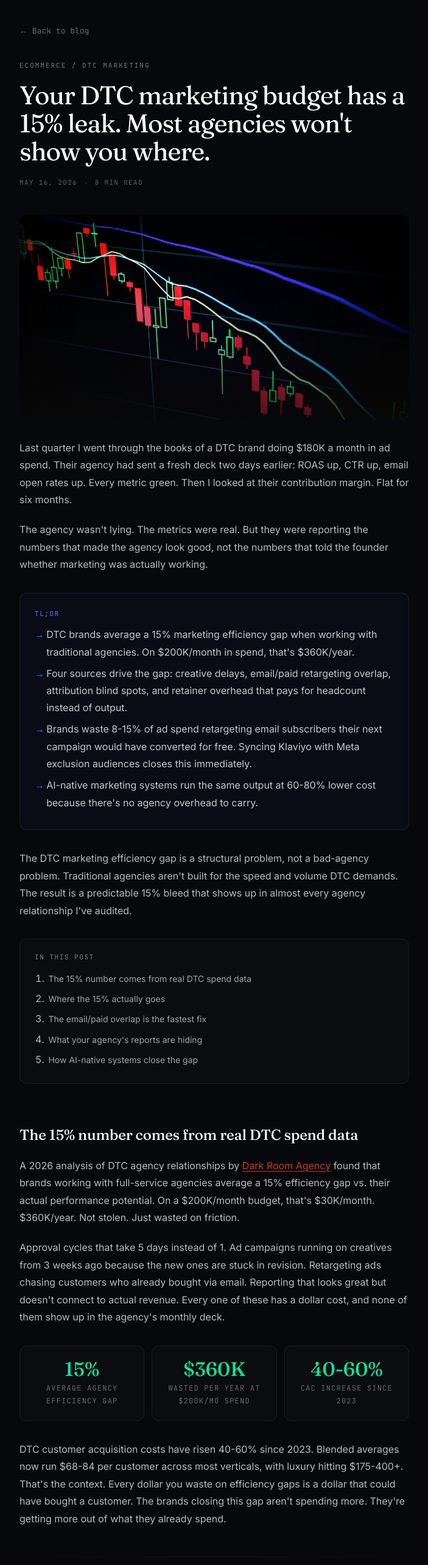
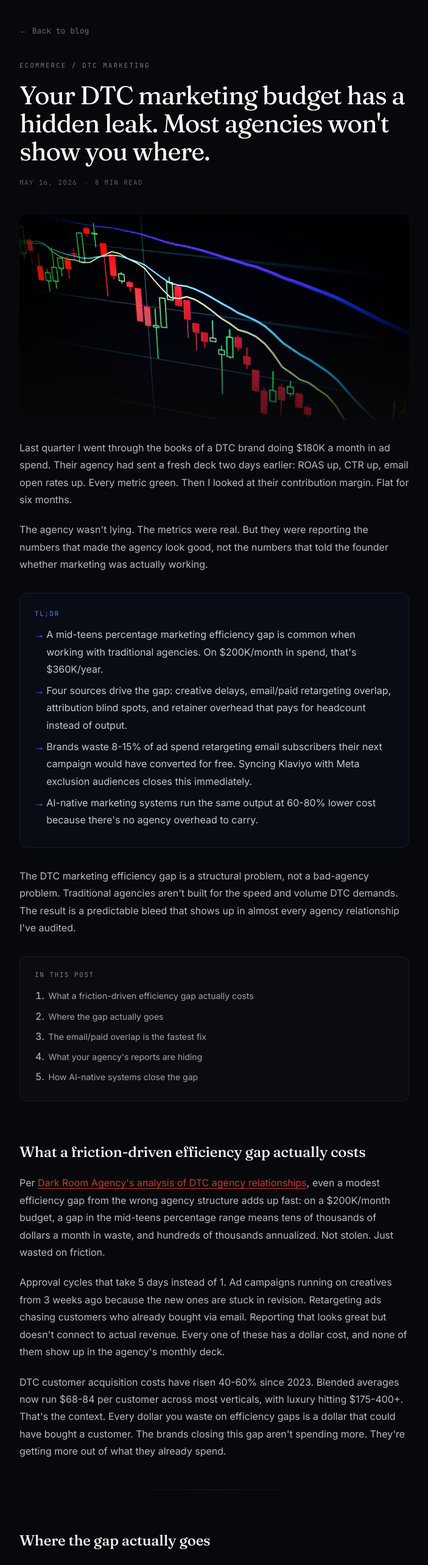
Before and after one commit to dustyboy-23/ventiscale-site, a Next.js app: page /blog/dtc-marketing-agency-efficiency-gap in a window 1280 px wide. Shown: the part 140-2706 px from the top of the page at 61% size, without its empty margins (288-991 px from the left). Built offline with nearby package versions, Linux system fonts and the light colour scheme; no server answers.

Commit message:
Blog sweep: remove unsourced stats (batch 7)

```diff
--- a/app/(marketing)/blog/dtc-marketing-agency-efficiency-gap/page.tsx
+++ b/app/(marketing)/blog/dtc-marketing-agency-efficiency-gap/page.tsx
@@ -5,14 +5,14 @@ import { BlogAuthorBio } from "@/components/marketing/blog-author-bio";
 
 export const metadata = {
   title:
-    "Your DTC marketing budget has a 15% leak. Most agencies won't show you where. | Venti Scale",
+    "Your DTC marketing budget has a hidden leak. Most agencies won't show you where. | Venti Scale",
   description:
-    "A 15% efficiency gap on $200K/month in DTC marketing spend costs $360K/year. Here's exactly where the money goes and how to close it.",
+    "A mid-teens percentage efficiency gap on $200K/month in DTC marketing spend costs hundreds of thousands a year. Here's exactly where the money goes and how to close it.",
   openGraph: {
     title:
-      "Your DTC marketing budget has a 15% leak. Most agencies won't show you where.",
+      "Your DTC marketing budget has a hidden leak. Most agencies won't show you where.",
     description:
-      "A 15% efficiency gap on $200K/month in DTC marketing spend costs $360K/year. Here's exactly where the money goes and how to close it.",
+      "A mid-teens percentage efficiency gap on $200K/month in DTC marketing spend costs hundreds of thousands a year. Here's exactly where the money goes and how to close it.",
     url: "https://www.ventiscale.com/blog/dtc-marketing-agency-efficiency-gap",
     type: "article",
     images: [
@@ -27,18 +27,18 @@ export const metadata = {
   twitter: {
     card: "summary_large_image" as const,
     title:
-      "Your DTC marketing budget has a 15% leak. Most agencies won't show you where.",
+      "Your DTC marketing budget has a hidden leak. Most agencies won't show you where.",
     description:
-      "A 15% efficiency gap on $200K/month in DTC marketing spend costs $360K/year. Here's exactly where the money goes and how to close it.",
+      "A mid-teens percentage efficiency gap on $200K/month in DTC marketing spend costs hundreds of thousands a year. Here's exactly where the money goes and how to close it.",
     images: ["https://www.ventiscale.com/blog/dtc-efficiency-gap.jpg"],
   },
 };
 
 const SLUG = "dtc-marketing-agency-efficiency-gap";
 const TITLE =
-  "Your DTC marketing budget has a 15% leak. Most agencies won't show you where.";
+  "Your DTC marketing budget has a hidden leak. Most agencies won't show you where.";
 const DESCRIPTION =
-  "A 15% efficiency gap on $200K/month in DTC marketing spend costs $360K/year. Here's exactly where the money goes and how to close it.";
+  "A mid-teens percentage efficiency gap on $200K/month in DTC marketing spend costs hundreds of thousands a year. Here's exactly where the money goes and how to close it.";
 const DATE = "2026-05-16";
 const IMAGE = "/blog/dtc-efficiency-gap.jpg";
 const IMAGE_URL = `https://www.ventiscale.com${IMAGE}`;
@@ -46,7 +46,7 @@ const IMAGE_URL = `https://www.ventiscale.com${IMAGE}`;
 const FAQ_DATA = [
   {
     q: "What is the typical marketing efficiency gap for DTC brands working with agencies?",
-    a: "DTC brands working with traditional agencies average a 15% efficiency gap on their marketing spend, according to a 2026 analysis by Dark Room Agency. On a $200K/month budget, that's $360K/year in wasted spend through creative delays, retargeting overlap, and attribution gaps.",
+    a: "DTC brands working with traditional agencies commonly lose a mid-teens percentage of their marketing spend to friction, per Dark Room Agency's analysis of DTC agency relationships. On a $200K/month budget, even a 15% gap works out to $360K/year in wasted spend through creative delays, retargeting overlap, and attribution gaps.",
   },
   {
     q: "Why do DTC brands waste ad spend retargeting their own email subscribers?",
@@ -154,8 +154,8 @@ export default async function Post() {
         <div className="mt-8 mb-10">
           <Eyebrow>ECOMMERCE / DTC MARKETING</Eyebrow>
           <h1 className="font-display text-[32px] lg:text-[42px] leading-[1.1] tracking-[-0.02em] text-white mt-4 mb-4">
-            Your DTC marketing budget has a 15% leak. Most agencies won&apos;t
-            show you where.
+            Your DTC marketing budget has a hidden leak. Most agencies
+            won&apos;t show you where.
           </h1>
           <div className="flex items-center gap-3">
             <span className="font-mono text-[11px] tracking-[0.12em] uppercase text-white/35">
@@ -192,7 +192,7 @@ export default async function Post() {
             <div className="callout-label">TL;DR</div>
             <ul>
               <li>
-                DTC brands average a 15% marketing efficiency gap when working
+                A mid-teens percentage marketing efficiency gap is common when working
                 with traditional agencies. On $200K/month in spend, that&apos;s
                 $360K/year.
               </li>
@@ -216,7 +216,7 @@ export default async function Post() {
           <p>
             The DTC marketing efficiency gap is a structural problem, not a
             bad-agency problem. Traditional agencies aren&apos;t built for the
-            speed and volume DTC demands. The result is a predictable 15% bleed
+            speed and volume DTC demands. The result is a predictable bleed
             that shows up in almost every agency relationship I&apos;ve audited.
           </p>
 
@@ -225,11 +225,11 @@ export default async function Post() {
             <ol>
               <li>
                 <a href="#the-15-percent">
-                  The 15% number comes from real DTC spend data
+                  What a friction-driven efficiency gap actually costs
                 </a>
               </li>
               <li>
-                <a href="#where-money-leaks">Where the 15% actually goes</a>
+                <a href="#where-money-leaks">Where the gap actually goes</a>
               </li>
               <li>
                 <a href="#email-paid-overlap">
@@ -250,21 +250,22 @@ export default async function Post() {
           </div>
 
           <h2 id="the-15-percent">
-            The 15% number comes from real DTC spend data
+            What a friction-driven efficiency gap actually costs
           </h2>
           <p>
-            A 2026 analysis of DTC agency relationships by{" "}
+            Per{" "}
             <a
               href="https://www.darkroomagency.com/observatory/best-dtc-marketing-agency-2026"
               target="_blank"
               rel="noopener noreferrer"
             >
-              Dark Room Agency
-            </a>{" "}
-            found that brands working with full-service agencies average a 15%
-            efficiency gap vs. their actual performance potential. On a
-            $200K/month budget, that&apos;s $30K/month. $360K/year. Not
-            stolen. Just wasted on friction.
+              Dark Room Agency&apos;s analysis of DTC agency relationships
+            </a>
+            , even a modest efficiency gap from the wrong agency structure adds
+            up fast: on a $200K/month budget, a gap in the mid-teens percentage
+            range means tens of thousands of dollars a month in waste, and
+            hundreds of thousands annualized. Not stolen. Just wasted on
+            friction.
           </p>
           <p>
             Approval cycles that take 5 days instead of 1. Ad campaigns running
@@ -274,21 +275,6 @@ export default async function Post() {
             revenue. Every one of these has a dollar cost, and none of them show
             up in the agency&apos;s monthly deck.
           </p>
-
-          <div className="blog-stat-row">
-            <div className="blog-stat">
-              <div className="stat-number">15%</div>
-              <div className="stat-label">average agency efficiency gap</div>
-            </div>
-            <div className="blog-stat">
-              <div className="stat-number">$360K</div>
-              <div className="stat-label">wasted per year at $200K/mo spend</div>
-            </div>
-            <div className="blog-stat">
-              <div className="stat-number">40-60%</div>
-              <div className="stat-label">CAC increase since 2023</div>
-            </div>
-          </div>
 
           <p>
             DTC customer acquisition costs have risen 40-60% since 2023.
@@ -301,7 +287,7 @@ export default async function Post() {
 
           <hr className="blog-divider" />
 
-          <h2 id="where-money-leaks">Where the 15% actually goes</h2>
+          <h2 id="where-money-leaks">Where the gap actually goes</h2>
           <p>
             Four patterns account for almost all of the efficiency gap. In every
             DTC brand audit I&apos;ve done, at least three of these are running
```
